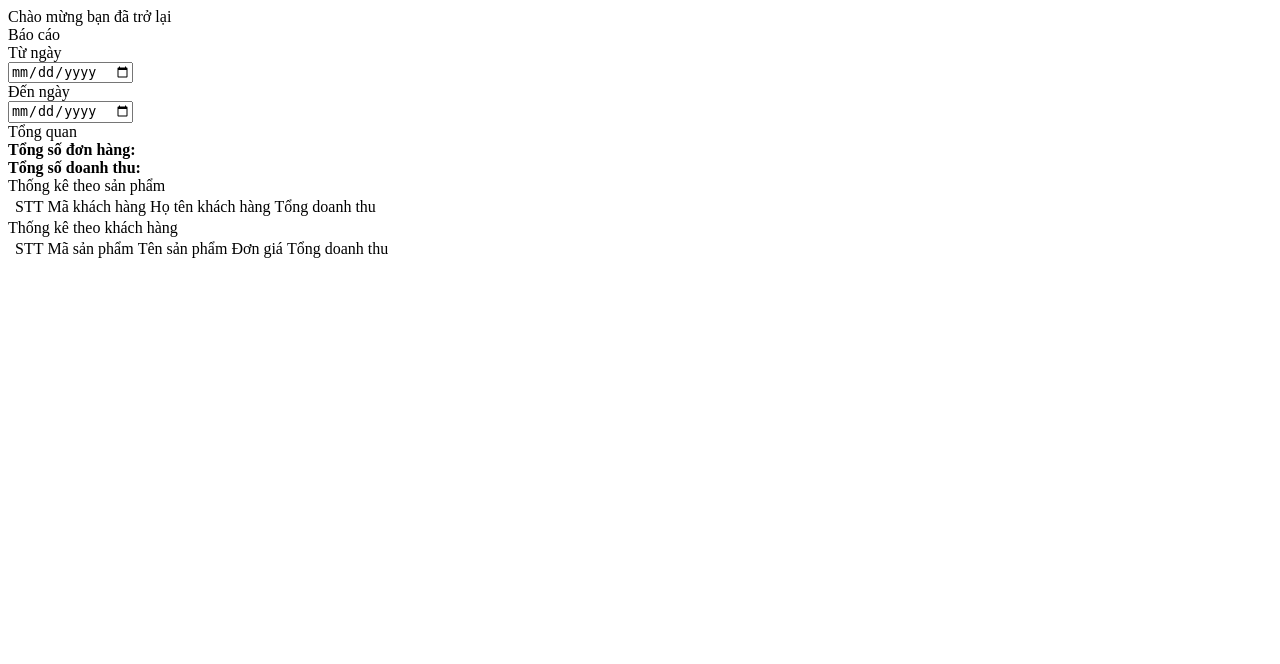
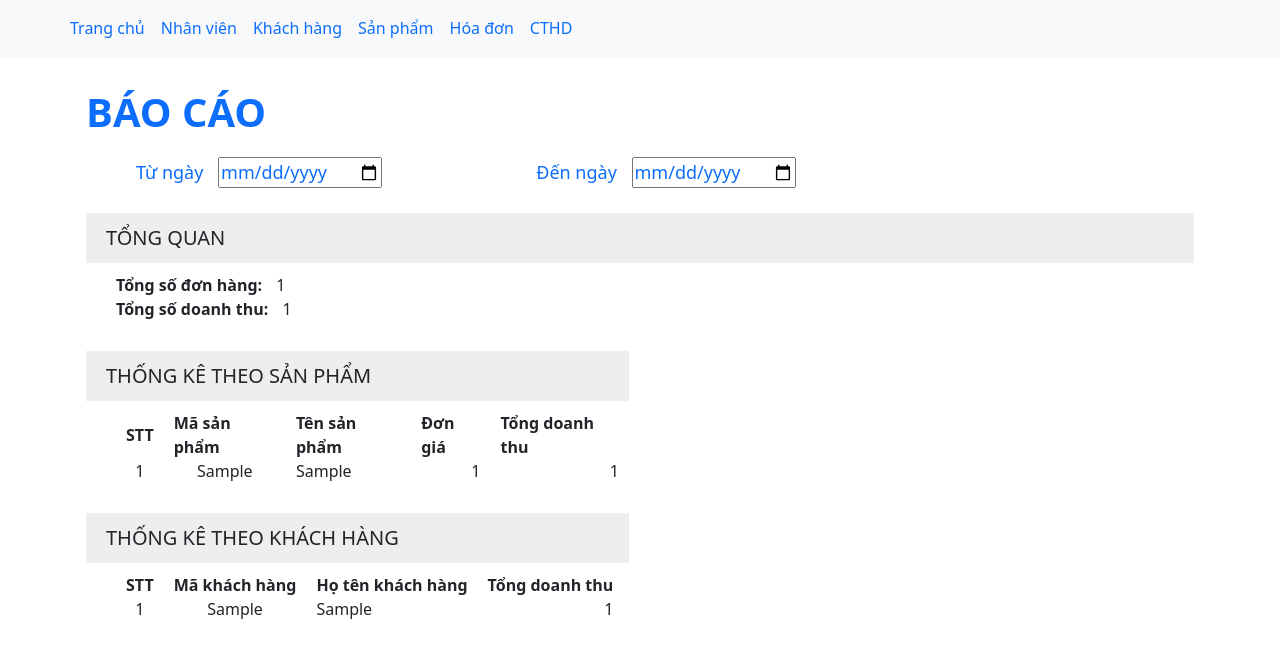
Before and after one commit to tennitien/demo-quan-ly-ban-hang-django, a Django app: page / in a window 1280 px wide. Shown: the top 664 px of the page. Run offline with Django 4.2, Linux system fonts and the light colour scheme; tables that the repository leaves empty hold one stand-in row (values such as "Sample post").

Commit message:
done statistic

```diff
--- a/qlbh/views.py
+++ b/qlbh/views.py
@@ -3,14 +3,16 @@ from product.models import SanPham
 from customer.models import KhachHang
 from invoice.models import HoaDon
 from invoiceDetail.models import CTHD
+from django.core import serializers
+
 
 
 def home(request):
 
-    products = list(SanPham.objects.all())
-    customers = list(KhachHang.objects.all())
-    invoices = list(HoaDon.objects.all())
-    invoicedetails = list(CTHD.objects.all())
+    products = serializers.serialize('json', SanPham.objects.all())
+    customers = serializers.serialize('json', KhachHang.objects.all())
+    invoices = serializers.serialize('json', HoaDon.objects.all())
+    invoicedetails = serializers.serialize('json', CTHD.objects.all())
     data = {'products': products, 'customers': customers, 'invoices': invoices, 'invoicedetails': invoicedetails}
 
     return render(request, 'home.html', data)
--- /dev/null
+++ b/static/css/style.css
@@ -0,0 +1,62 @@
+main .title {
+    color: #0d6efd;
+    font-size: 40px;
+    font-weight: bold;
+    text-transform: uppercase
+}
+
+main .filter {
+
+}
+
+main .filter > *{
+    display: inline;
+    font-size: 18px;
+    color: #0d6efd;
+    margin-top: 15px;
+    margin-bottom: 15px;
+}
+
+main .filter .label {
+    padding-left: 50px;
+}
+
+main .filter input {
+    margin-left: 10px;
+    margin-right: 100px;
+}
+
+main .stat {
+    display: inline-block;
+    width: 49%;
+}
+
+main .section-title {
+    margin-top: 10px;
+    padding: 10px 20px;
+    font-size: 20px;
+    text-transform: uppercase;
+    background: #eee;
+}
+
+main .content {
+    margin-left: 30px;
+    padding-top: 10px;
+    padding-bottom: 20px;
+}
+
+main .content b {
+
+}
+
+main .content span{
+    padding: 10px;
+}
+
+main .content table {
+
+}
+
+main .content table tr > * {
+    padding: 0px 10px
+}
--- a/templates/base/base.html
+++ b/templates/base/base.html
@@ -7,6 +7,7 @@
     {% comment %} boostrap 5.3 {% endcomment %}
     <link href="https://cdn.jsdelivr.net/npm/bootstrap@5.3.2/dist/css/bootstrap.min.css" rel="stylesheet" integrity="sha384-T3c6CoIi6uLrA9TneNEoa7RxnatzjcDSCmG1MXxSR1GAsXEV/Dwwykc2MPK8M2HN" crossorigin="anonymous">
     <script src="https://cdn.jsdelivr.net/npm/bootstrap@5.3.2/dist/js/bootstrap.bundle.min.js" integrity="sha384-C6RzsynM9kWDrMNeT87bh95OGNyZPhcTNXj1NW7RuBCsyN/o0jlpcV8Qyq46cDfL" crossorigin="anonymous"></script>
+    <link rel="stylesheet" type="text/css" href="{% static 'css/style.css' %}">
     {% comment %} boostrap 5.3 {% endcomment %}
     <title>QLBH</title>
 </head>
--- a/templates/base/navbar.html
+++ b/templates/base/navbar.html
@@ -1,7 +1,7 @@
 <nav class='py-2 bg-body-tertiary'>
   <ul class="nav nav-underline container">
     <li class="nav-item">
-      <a class="nav-link " aria-current="page" href=''>Trang chủ</a>
+      <a class="nav-link " aria-current="page" href='/'>Trang chủ</a>
     </li>
     <li class="nav-item">
       <a class="nav-link " aria-current="page" href='{% url "employee:home" %}'>Nhân viên</a>
--- a/templates/home.html
+++ b/templates/home.html
@@ -1,11 +1,6 @@
-<!DOCTYPE html>
-<html lang="en">
-<head>
-    <meta charset="UTF-8">
-    <title>Title</title>
-</head>
-<body>
-    <div class='header'> Chào mừng bạn đã trở lại </div>
+
+    {% extends "base/base.html" %}
+    {% block content %}
     <div class='title'>Báo cáo</div>
 
     <div class='filter'>
@@ -29,38 +24,29 @@
         </div>
     </div>
 
-    <div class="product">
+    <div class="product stat" style="margin-right: 20px">
         <div class="section-title"> Thống kê theo sản phẩm </div>
         <div class="content">
-            <div id="by-product">
-                <table>
-                    <th>
-                        <td> STT </td>
-                        <td> Mã khách hàng</td>
-                        <td> Họ tên khách hàng </td>
-                        <td> Tổng doanh thu </td>
-                    </th>
+            <div>
+                <table id="by-product">
+
+
                 </table>
             </div>
         </div>
     </div>
 
-    <div class="customer">
+    <div class="customer stat">
         <div class="section-title"> Thống kê theo khách hàng </div>
         <div class="content">
-            <div id="by-customer">
-                <table>
-                    <th>
-                        <td> STT </td>
-                        <td> Mã sản phẩm</td>
-                        <td> Tên sản phẩm </td>
-                        <td> Đơn giá </td>
-                        <td> Tổng doanh thu </td>
-                    </th>
+            <div>
+                <table id="by-customer">
+
                 </table>
             </div>
         </div>
     </div>
+
 
     <script>
 
@@ -68,14 +54,17 @@
             var start_date = document.getElementById("start-date").value;
             var end_date = document.getElementById("end-date").value;
 
-            var all_products = JSON.parse('{{ products | safe }}');
-            var all_customers = JSON.parse('{{ customers | safe }}');
-            var all_invoices = JSON.parse('{{ invoices | safe }}');
-            var all_invoicedetails = JSON.parse('{{ invoicedetails | safe }}');
+            //var json_products = "{{ products | safe }}";
+            //var all_products = JSON.parse(json_products.replace(/'/g, '"'));
+            var all_products = {{ products | safe }};
+            var all_customers = {{ customers | safe }};
+
+            var all_invoices = {{ invoices | safe }};
+            var all_invoicedetails = {{ invoicedetails | safe }};
 
             var invoices =[];
             all_invoices.forEach(function(e) {
-                if ((e.NGHD >= start_date || !start_date) && (e.NGHD <= end_date || !end_date)) {
+                if ((e.fields.NGHD >= start_date || !start_date) && (e.fields.NGHD <= end_date || !end_date)) {
                     invoices.push(e)
                 }
             });
@@ -87,13 +76,14 @@
                 var found = 0;
                 var i=0;
                 for (i = 0; i < invoices.length; i++) {
-                    if (invoices[i].SOHD == e.SOHD) {
-                        detail.SOHD = e.SOHD;
-                        detail.MASP = e.MASP;
-                        detail.NGHD = invoices[i].NGHD;
-                        detail.MAKH = invoices[i].MAKH;
-                        detail.MANV = invoices[i].MANV;
-                        detail.SL = e.SL;
+                    if (invoices[i].pk == e.fields.SOHD) {
+                        detail.pkHD = e.fields.SOHD;
+                        detail.pkSP = e.fields.MASP;
+                        detail.pkKH = invoices[i].fields.MAKH;
+                        detail.pkNV = invoices[i].fields.MANV;
+                        detail.SOHD = invoices[i].fields.SOHD;
+                        detail.NGHD = invoices[i].fields.NGHD;
+                        detail.SL = e.fields.SL;
                         found = 1;
                         break;
                     }
@@ -101,18 +91,16 @@
 
                 if (!found) return;
 
-                found = 0;
-                for (i=0; i < all_products; i++) {
-                    if (all_products[i].MASP == e.MASP) {
-                        detail.TENSP = all_products[i].TENSP;
-                        detail.DVT = all_products[i].DVT;
-                        detail.GIA = all_products[i].GIA;
+                var found = 0;
+                for (i=0; i < all_products.length; i++) {
+                    if (all_products[i].pk == e.fields.MASP) {
 
-                        if (!isset(all_products[i]).total) {
-                            all_products[i].total = 0;
+                        if (!(all_products[i].fields.total)) {
+                            all_products[i].fields.total = 0;
                         }
-                        all_products[i].total += detail.GIA * detail.SL;
-                        total += detail.GIA * detail.SL;
+                        detail.total = all_products[i].fields.GIA * detail.SL
+                        all_products[i].fields.total += detail.total;
+                        total += detail.total;
 
                         found = 1;
                         break;
@@ -120,16 +108,14 @@
                 }
 
                 if (!found) return;
-                detail.MAKH = 0;
 
-                for (i=0; i < all_customers; i++) {
-                    if (all_customers[i].MAKH == e.MAKH) {
-                        detail.HOTENKH = all_customers[i].HOTEN;
+                for (i=0; i < all_customers.length; i++) {
+                    if (all_customers[i].pk == detail.pkKH) {
 
-                        if (!isset(all_customers[i]).total) {
-                            all_customers[i].total = 0;
+                        if (!(all_customers[i].fields.total)) {
+                            all_customers[i].fields.total = 0;
                         }
-                        all_customers[i].total += detail.GIA * detail.SL;
+                        all_customers[i].fields.total += detail.total;
                         break;
                     }
                 }
@@ -141,59 +127,61 @@
             document.getElementById("count-revenue").textContent = total;
 
             all_customers.forEach(function(e) {
-                e.total = 0;
-                for (var i = 0; i < details.length; i++) {
-                    if (details[i].MAKH == e.MAKH) {
-                        e.total += details[i].GIA * details[i].SL
-                    }
-                }
+                if (!e.fields.total) e.fields.total = 0;
             });
 
             all_customers.sort(function(a,b) {
-                return (a.total - b.total)
+                return (b.fields.total - a.fields.total)
             });
 
-            html_customers = '';
+            html_customers = `<tr>
+                        <th> STT </th>
+                        <th> Mã khách hàng</th>
+                        <th> Họ tên khách hàng </th>
+                        <th> Tổng doanh thu </th>
+                    </tr>`;
             for (var i=0; i < Math.min(all_customers.length, 10); i++) {
+                var e = all_customers[i];
                 html_customers += `
                     <tr>
-                        <td>${i+1}</td>
-                        <td>${e.MAKH}</td>
-                        <td>${e.HOTENKH}</td>
-                        <td>${e.total}</td>
+                        <td style="text-align: center">${i+1}</td>
+                        <td style="text-align: center">${e.fields.MAKH}</td>
+                        <td>${e.fields.HOTEN}</td>
+                        <td style="text-align: right">${e.fields.total}</td>
                     </tr>`;
             };
-            document.getElementById("by-customer").append(html_customers);
+            document.getElementById("by-customer").innerHTML = html_customers;
 
 
             all_products.forEach(function(e) {
-                e.total = 0;
-                for (var i = 0; i < details.length; i++) {
-                    if (details[i].MASP == e.MASP) {
-                        e.total += details[i].GIA * details[i].SL;
-                    }
-                }
+                if (!e.fields.total) e.fields.total = 0;
             });
 
             all_products.sort(function(a,b) {
-                return (a.total - b.total)
+                return (b.fields.total - a.fields.total)
             });
 
-            html_products = '';
+            html_products = `<tr>
+                        <th> STT </th>
+                        <th> Mã sản phẩm</th>
+                        <th> Tên sản phẩm </th>
+                        <th> Đơn giá </th>
+                        <th> Tổng doanh thu </th>
+                    </tr>`;
             for (var i=0; i < Math.min(all_products.length, 10); i++) {
+                var e = all_products[i];
                 html_products += `
                     <tr>
-                        <td>${i+1}</td>
-                        <td>${e.MASP}</td>
-                        <td>${e.TENSP}</td>
-                        <td>${e.GIA}</td>
-                        <td>${e.total}</td>
+                        <td style="text-align: center">${i+1}</td>
+                        <td style="text-align: center">${e.fields.MASP}</td>
+                        <td>${e.fields.TENSP}</td>
+                        <td style="text-align: right">${e.fields.GIA}</td>
+                        <td style="text-align: right">${e.fields.total}</td>
                     </tr>`;
             };
-            document.getElementById("by-product").append(html_products);
+            document.getElementById("by-product").innerHTML = html_products;
 
         }
         report();
     </script>
-</body>
-</html>
+    {% endblock content %}
```
